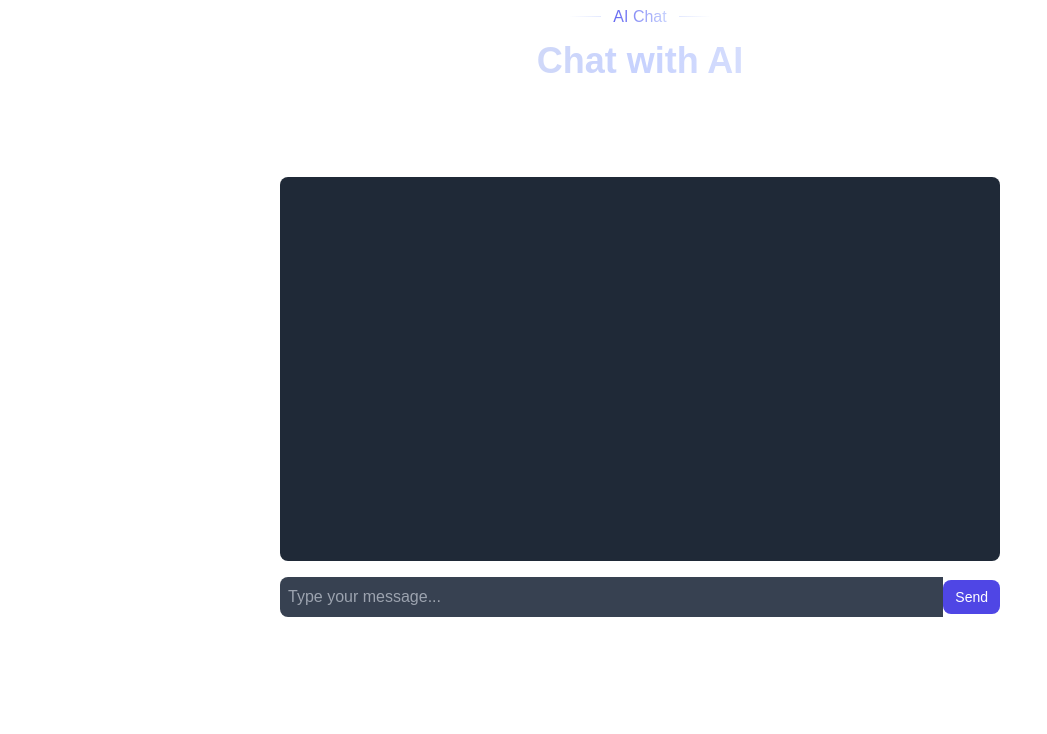
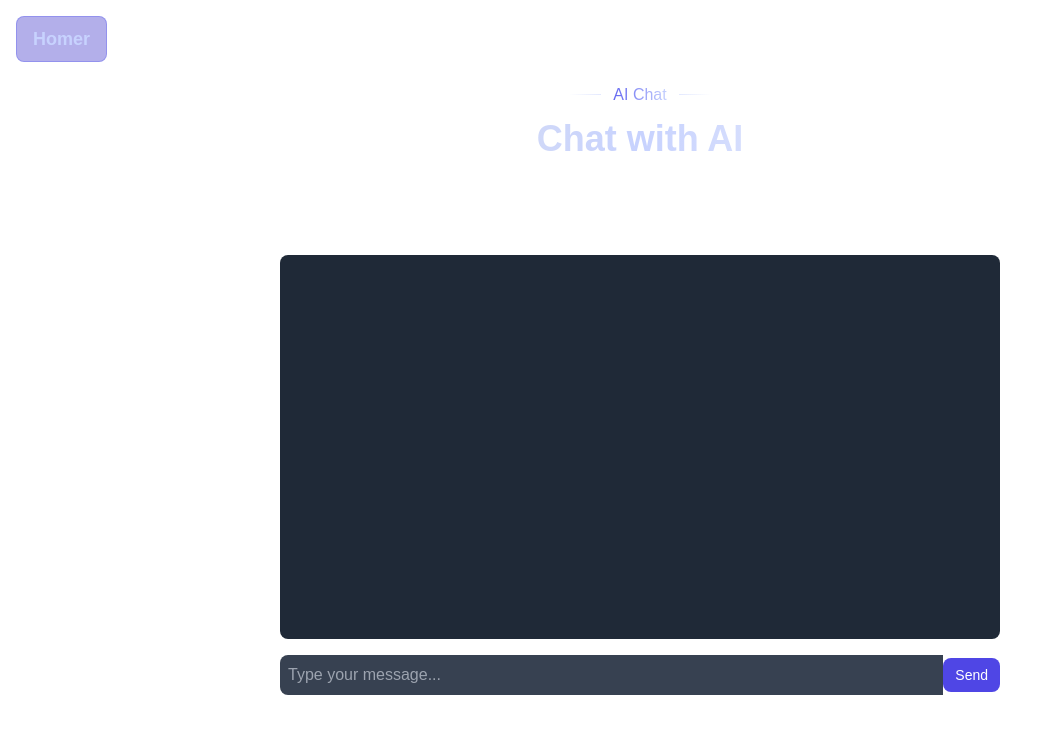
Before and after one commit to jobin-b/study.ai, a Next.js app: page /quiz in a window 1280 px wide. Shown: the top 734 px of the page, without its empty margins (0-1047 px from the left). Built offline with nearby package versions, Linux system fonts and the light colour scheme.

Commit message:
Added homer

```diff
--- a/app/crashcourse/page.tsx
+++ b/app/crashcourse/page.tsx
@@ -3,6 +3,7 @@ import React, { useState } from "react";
 import { TextToSpeech } from "./TextToSpeech";
 import { Loader2 } from "lucide-react";
 import extractTextFromPDF from "pdf-parser-client-side";
+import Homer from "@/components/ui/homer";
 
 export default function CrashCoursePage() {
   const [file, setFile] = useState<File | null>(null);
@@ -64,6 +65,7 @@ export default function CrashCoursePage() {
 
   return (
     <div className="min-h-screen bg-gray-900 text-white py-10 px-6">
+      <Homer />
       <div className="max-w-4xl mx-auto">
         <h1 className="text-3xl font-bold bg-gradient-to-r from-indigo-500 to-purple-400 bg-clip-text text-transparent mb-6">
           Crash Course PDF to Speech
--- a/app/flashcard/page.tsx
+++ b/app/flashcard/page.tsx
@@ -3,6 +3,7 @@
 import React, { useState, useEffect } from "react";
 import { motion, useAnimate } from "framer-motion";
 import extractTextFromPDF from "pdf-parser-client-side";
+import Homer from "@/components/ui/homer";
 
 interface Flashcard {
   topic: string;
@@ -126,6 +127,8 @@ const FlashcardApp: React.FC = () => {
   }
 
   return (
+    <>
+      <Homer />
       <section>
         <div className="mx-auto max-w-6xl px-4 sm:px-6">
           <div className="pb-12 md:pb-20">
@@ -223,6 +226,7 @@ const FlashcardApp: React.FC = () => {
           </div>
         </div>
       </section>
+    </>
   );
 };
 
--- a/app/notetaker/page.tsx
+++ b/app/notetaker/page.tsx
@@ -2,9 +2,12 @@
 
 import React from "react";
 import InitForm from "@/components/initForm";
+import Homer from "@/components/ui/homer";
 
 export default function Notetaker() {
   return (
+    <>
+      <Homer></Homer>
       <div className="flex flex-row w-full justify-center">
         <div className="flex flex-col items-center p-8 w-2/3">
           <h1
@@ -16,5 +19,6 @@ export default function Notetaker() {
           <InitForm postUrl="/api/summarizer" />
         </div>
       </div>
+    </>
   );
 }
--- a/app/quiz/page.tsx
+++ b/app/quiz/page.tsx
@@ -2,6 +2,7 @@
 
 import React, { useState, useEffect, useRef } from "react";
 import { motion } from "framer-motion";
+import Homer from "@/components/ui/homer";
 
 interface Message {
   role: "user" | "ai";
@@ -71,6 +72,8 @@ const AIChatComponent: React.FC = () => {
   };
 
   return (
+    <>
+      <Homer />
       <div className="mx-auto max-w-3xl px-4 sm:px-6">
         <div className="pb-12 md:pb-20">
           <div className="mx-auto max-w-3xl pb-12 text-center md:pb-20">
@@ -128,6 +131,7 @@ const AIChatComponent: React.FC = () => {
           </form>
         </div>
       </div>
+    </>
   );
 };
 
--- /dev/null
+++ b/components/ui/homer.tsx
@@ -0,0 +1,14 @@
+"use client";
+
+export default function Homer() {
+  return (
+    <nav className="flex flex-row align-center justify-start gap-6 p-4">
+      <a
+        href="/"
+        className="px-4 py-2 text-lg bg-indigo-700/40 border border-indigo-500/40 rounded-lg font-bold text-indigo-200 hover:bg-indigo-800/80 transition-all"
+      >
+        Homer
+      </a>
+    </nav>
+  );
+}
```
Also changed, not shown: 1 other file (tests, documents, lock files or other folders). Lines whose indentation alone changed are shown as unchanged.
